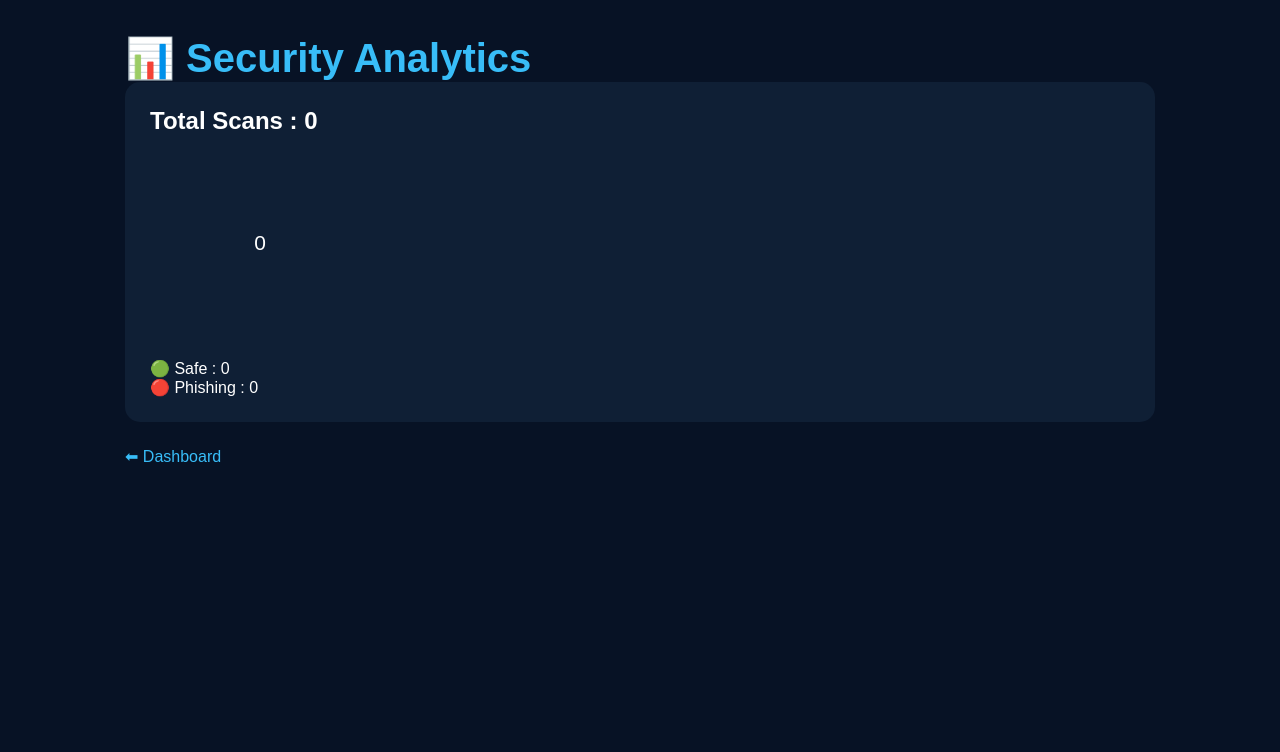
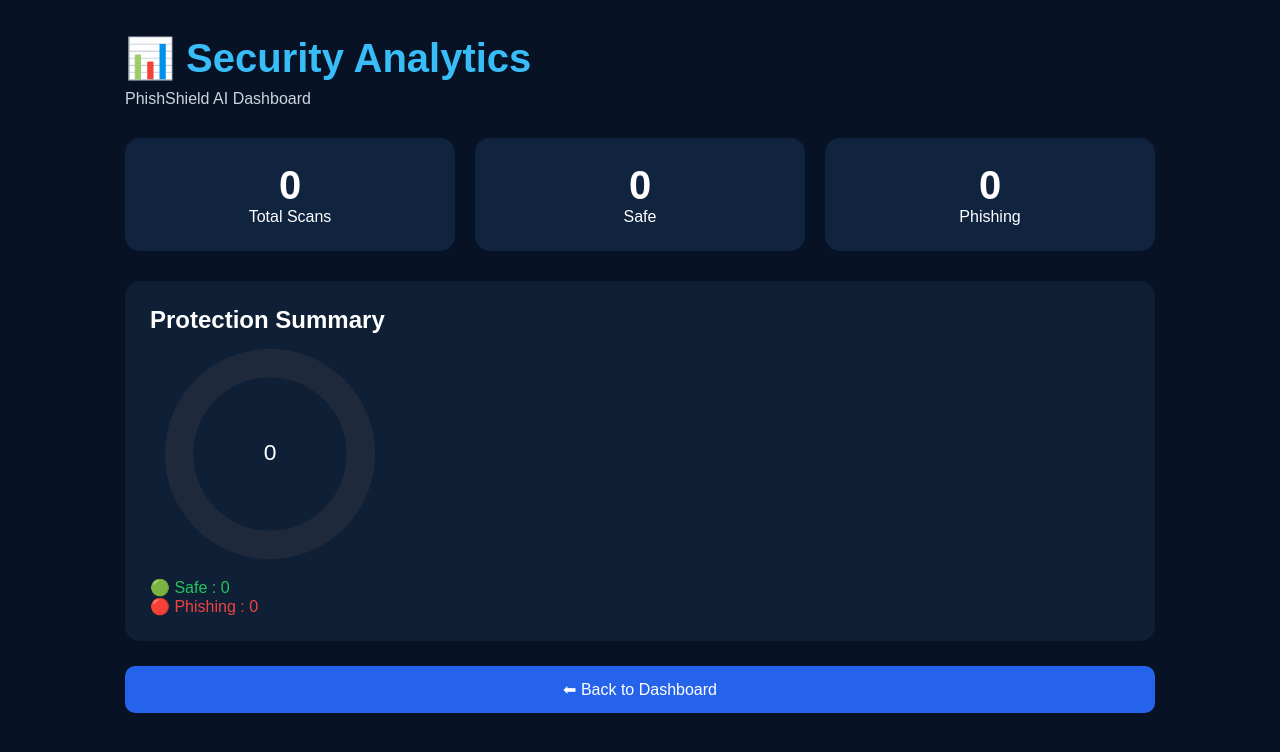
Before and after one commit to Shivani-j-git/PhishShield-AI, a Flask app: page /analytics in a window 1280 px wide. Shown: the top 752 px of the page. Run offline with Flask 3, Linux system fonts and the light colour scheme; data that the repository does not hold is empty.

Commit message:
Revise title and improve analytics page layout
Updated the title and enhanced the layout for better presentation of security analytics data.

```diff
--- a/templates/analytics.html
+++ b/templates/analytics.html
@@ -1,7 +1,7 @@
 <!DOCTYPE html>
 <html>
 <head>
-    <title>Analytics</title>
+    <title>Security Analytics</title>
     <link rel="stylesheet" href="/static/style.css">
 </head>
 <body>
@@ -9,44 +9,69 @@
 <div class="container">
 
     <h1>📊 Security Analytics</h1>
+    <p class="subtitle">PhishShield AI Dashboard</p>
+
+    <div class="stats">
+
+        <div class="box">
+            <h2>{{ total }}</h2>
+            <p>Total Scans</p>
+        </div>
+
+        <div class="box">
+            <h2>{{ safe }}</h2>
+            <p>Safe</p>
+        </div>
+
+        <div class="box">
+            <h2>{{ phishing }}</h2>
+            <p>Phishing</p>
+        </div>
+
+    </div>
 
     <div class="card">
 
-    <h2>Total Scans : {{ total }}</h2>
+        <h2>Protection Summary</h2>
 
-    <svg width="220" height="220" viewBox="0 0 42 42">
+        <svg width="240" height="240" viewBox="0 0 42 42">
+
+            <circle cx="21" cy="21" r="15.9"
+                fill="transparent"
+                stroke="#1e293b"
+                stroke-width="5"/>
 
             <circle cx="21" cy="21" r="15.9"
                 fill="transparent"
                 stroke="#22c55e"
                 stroke-width="5"
-            stroke-dasharray="{{ safe*100/total if total else 0 }} 100"
+                stroke-dasharray="{{ (safe*100/total) if total else 0 }} 100"
                 stroke-dashoffset="25"/>
 
             <circle cx="21" cy="21" r="15.9"
                 fill="transparent"
                 stroke="#ef4444"
                 stroke-width="5"
-            stroke-dasharray="{{ phishing*100/total if total else 0 }} 100"
-            stroke-dashoffset="{{25 + (safe*100/total if total else 0)}}"/>
+                stroke-dasharray="{{ (phishing*100/total) if total else 0 }} 100"
+                stroke-dashoffset="{{ 25 + ((safe*100/total) if total else 0) }}"/>
 
             <text x="21" y="22"
                 text-anchor="middle"
                 font-size="4"
                 fill="white">
-            {{total}}
+                {{ total }}
             </text>
 
         </svg>
 
-    <p>🟢 Safe : {{safe}}</p>
-    <p>🔴 Phishing : {{phishing}}</p>
+        <p style="color:#22c55e;">🟢 Safe : {{ safe }}</p>
+        <p style="color:#ef4444;">🔴 Phishing : {{ phishing }}</p>
 
     </div>
 
-<a href="/">⬅ Dashboard</a>
+    <a href="/"><button>⬅ Back to Dashboard</button></a>
 
 </div>
 
 </body>
-</ht>
+</html>
```
Lines whose indentation alone changed are shown as unchanged.
